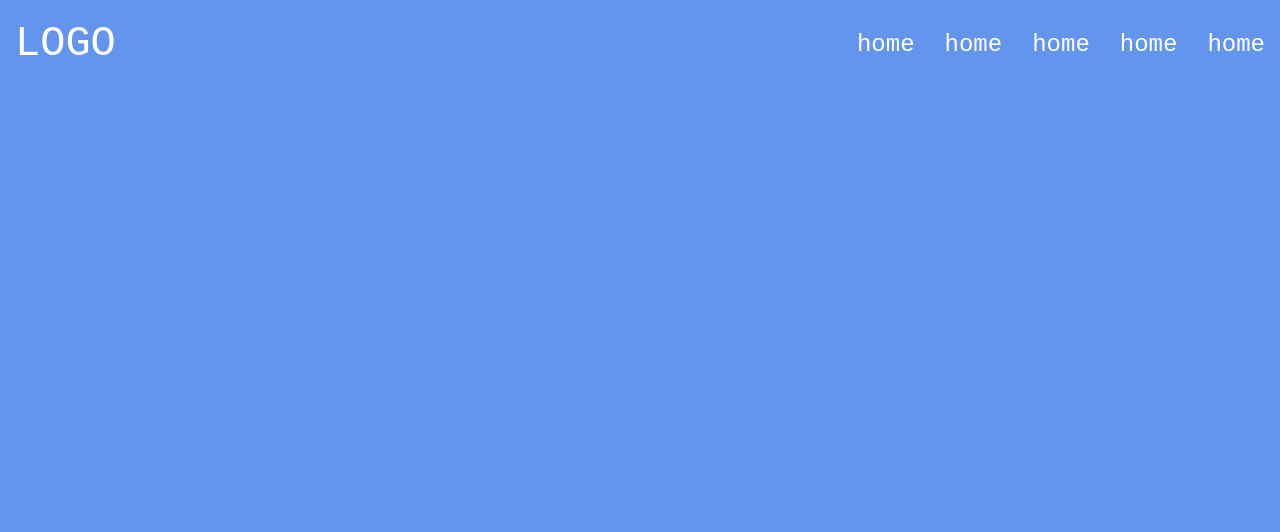
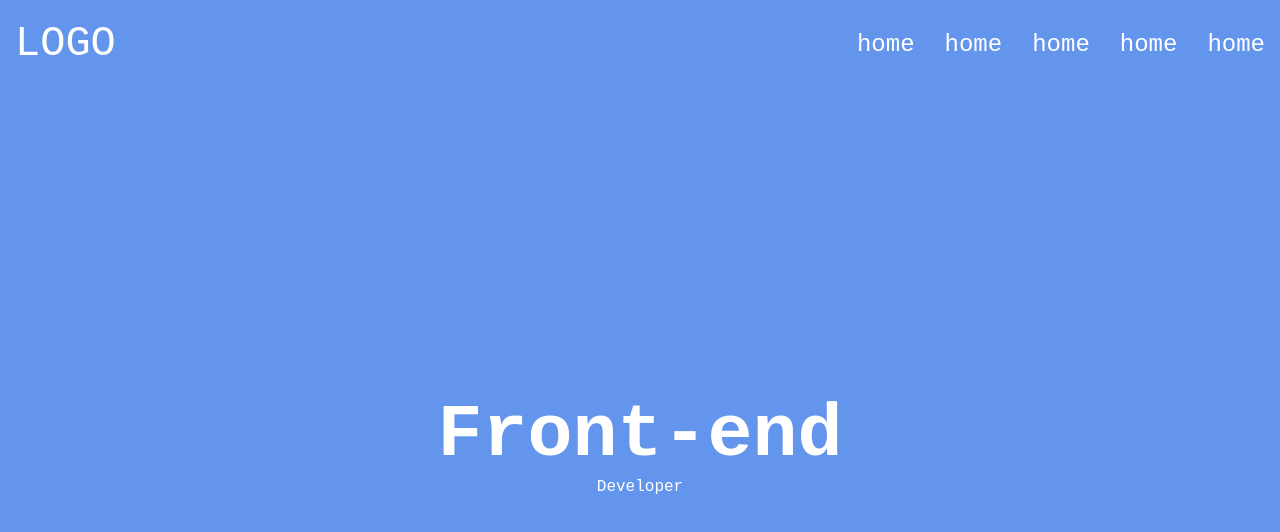
Before and after one commit to shox97/git-start, a plain HTML site: page index.html in a window 1280 px wide. Drawn offline with Linux system fonts and the light colour scheme.

Commit message:
add content

```diff
--- a/index.html
+++ b/index.html
@@ -21,6 +21,12 @@
                 </ul>
             </div>
         </nav>
+        <div class="header__content">
+            <div class="container">
+                <h1 class="header__title">Front-end</h1>
+                <p class="header__txt">Developer</p>
+            </div>
+        </div>
     </header>
 </body>
 </html>
--- a/style.css
+++ b/style.css
@@ -25,6 +25,8 @@ ul {
 .header {
     min-height: 100vh;
     background: cornflowerblue;
+    display: flex;
+    flex-direction: column;
 }
 
 .header__nav {
@@ -53,4 +55,26 @@ ul {
     color: #fff;
 }
 
+.header__content {
+    flex-grow: 1;
+    display: flex;
+    align-items: center;
+    text-align: center;
+    color: #fff;
+}
+
+.header__title {
+    font-size: 75px;
+}
+
+.header__txt {
+    /* font-size: 28px; */
+    font-size: calc(50px + 25 = (100vw / 1920));
+}
+
+@media (max-width: 767px) {
+    .header__title {
+        font-size: calc(50px + (25 + 25 * 0.7) * ((100vw - 320px) / 1920));
+    }
+}
 /* header end */
```
